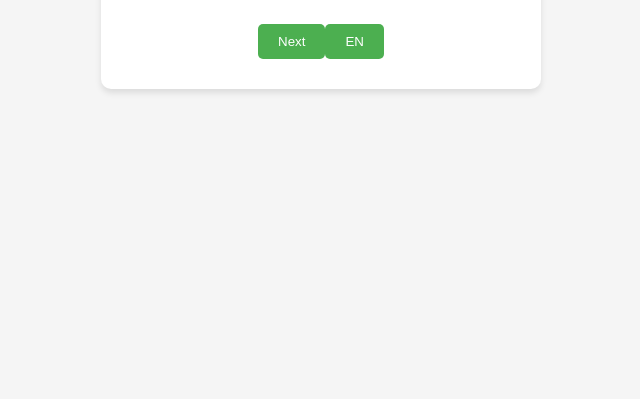
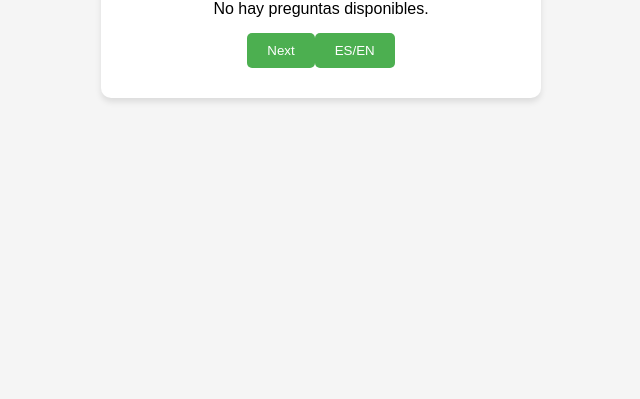
Before and after one commit to ellocoometeotl-ops/quizgpt-pwa, a plain HTML site: page index.html in a window 1280 px wide. Shown: the part 401-800 px from the top of the page, without its empty margins (319-959 px from the left). Drawn offline with Linux system fonts and the light colour scheme; no server answers.

Commit message:
Update index.html

```diff
--- a/index.html
+++ b/index.html
@@ -16,7 +16,7 @@
     <h1>QuizGPT PWA</h1>
     <div id="question-container"></div>
     <div id="choices-container"></div>
-    <button id="next-btn">Next</button><button id="lang-btn">EN</button>
+    <button id="next-btn">Next</button><button id="toggle-lang">ES/EN</button>
     <div id="feedback"></div>
   </div>
   <script src="app.js"></script>
```
